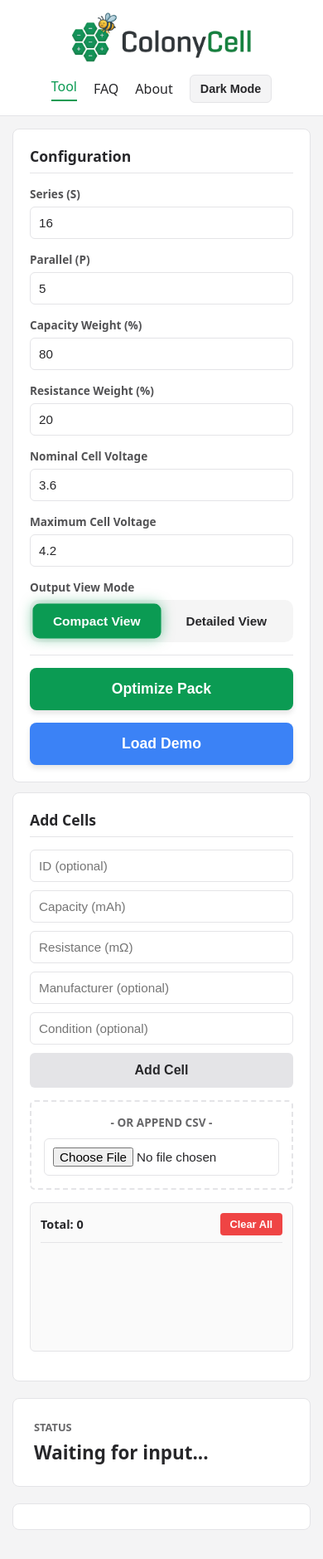
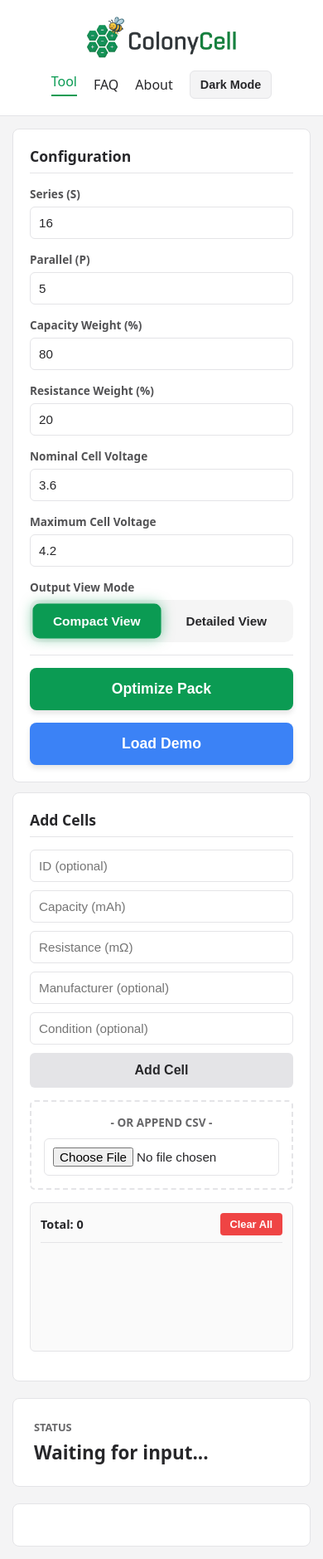
Before and after one commit to NaroeDEVs/ColonyCell, a plain HTML site: page index.html in a window 390 px wide. Shown: the whole page at 83% size. Drawn offline with Linux system fonts and the light colour scheme; no server answers.

Commit message:
Refactor navbar styles and enhance mobile responsiveness in style.css

```diff
--- a/style.css
+++ b/style.css
@@ -36,25 +36,21 @@ body {
 /* --- NAVBAR STYLES --- */
 .navbar {
     background: var(--panel-bg);
-    padding: 20px 50px;
+    padding: 15px 30px;
     display: flex;
     align-items: center;
+    justify-content: space-between; /* Spreads items Left, Center, Right */
     border-bottom: 1px solid var(--border);
     transition: 0.3s;
-    position: relative;
-    justify-content: center; /* Centers the .nav-links */
 }
 
-/* New rule to lock the logo to the left */
 .logo {
-    position: absolute;
-    left: 30px;
-    top: 50%;
-    transform: translateY(-50%);
+    display: flex;
+    align-items: center;
 }
 
 .nav-logo {
-    max-height: 60px;
+    max-height: 50px;
     width: auto;
     object-fit: contain;
     display: block;
@@ -80,12 +76,7 @@ body {
     padding-bottom: 5px;
 }
 
-/* Updated rule to lock the theme button to the right */
 .theme-btn {
-    position: absolute;
-    right: 30px;
-    top: 50%;
-    transform: translateY(-50%);
     background: var(--bg);
     color: var(--text);
     border: 1px solid var(--border);
@@ -95,6 +86,10 @@ body {
     transition: 0.3s;
     padding: 8px 12px;
     border-radius: 6px;
+}
+
+.theme-btn:hover {
+    background: var(--border);
 }
 
 .theme-btn:hover {
@@ -524,39 +519,29 @@ body.dark-mode .total-row {
 
 /* MOBILE RESPONSIVENESS FIXES       -*/
 
-@media (max-width: 960px) {
+@media (max-width: 1050px) {
     .main-container {
         flex-direction: column;
         padding: 15px;
+        gap: 20px;
     }
 
     .left-panel {
-        flex: 1 1 auto;
+        flex: none;
+        width: 100%;
+    }
+
+    .right-panel {
+        flex: none;
         width: 100%;
     }
 
     .navbar {
         flex-direction: column;
-        padding: 15px;
         gap: 15px;
+        padding: 20px 15px;
     }
 
-    .logo, .theme-btn {
-        position: relative;
-        left: auto;
-        right: auto;
-        top: auto;
-        transform: none;
-    }
-
-    .results-area {
-        overflow-x: auto;
-        padding: 15px;
-        width: 100%;
-    }
-}
-
-@media (max-width: 600px) {
     .input-grid, .manual-add-grid {
         grid-template-columns: 1fr;
     }
@@ -565,19 +550,23 @@ body.dark-mode .total-row {
         grid-column: span 1;
     }
 
+    .results-area, .detailed-block {
+        overflow-x: auto;
+    }
+
+    .summary-bar {
+        grid-template-columns: 1fr 1fr;
+    }
+}
+
+@media (max-width: 500px) {
+    .summary-bar {
+        grid-template-columns: 1fr;
+    }
     .action-buttons-row {
         flex-direction: column;
     }
-
     .action-btn {
         width: 100%;
     }
-
-    .content-page {
-        padding: 20px;
-    }
-
-    .summary-bar {
-        grid-template-columns: 1fr;
-    }
 }
```
